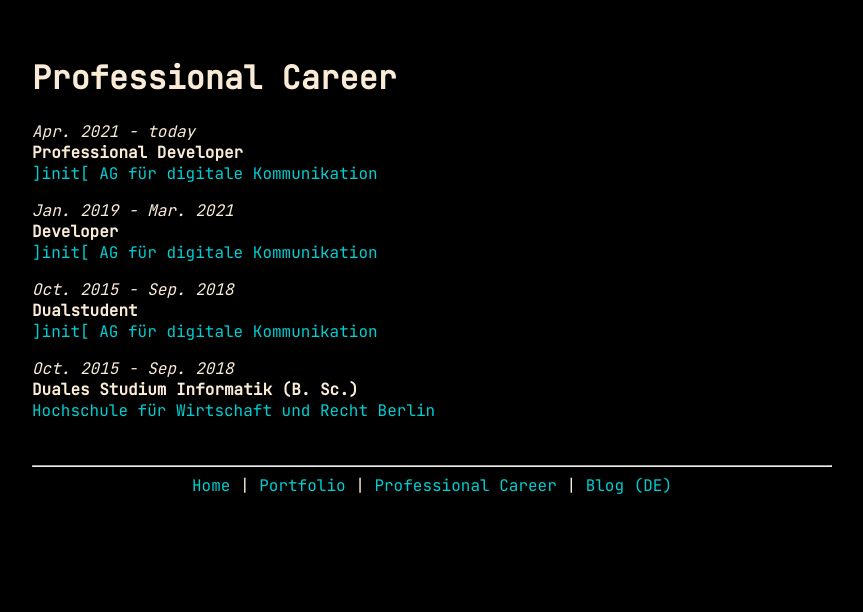
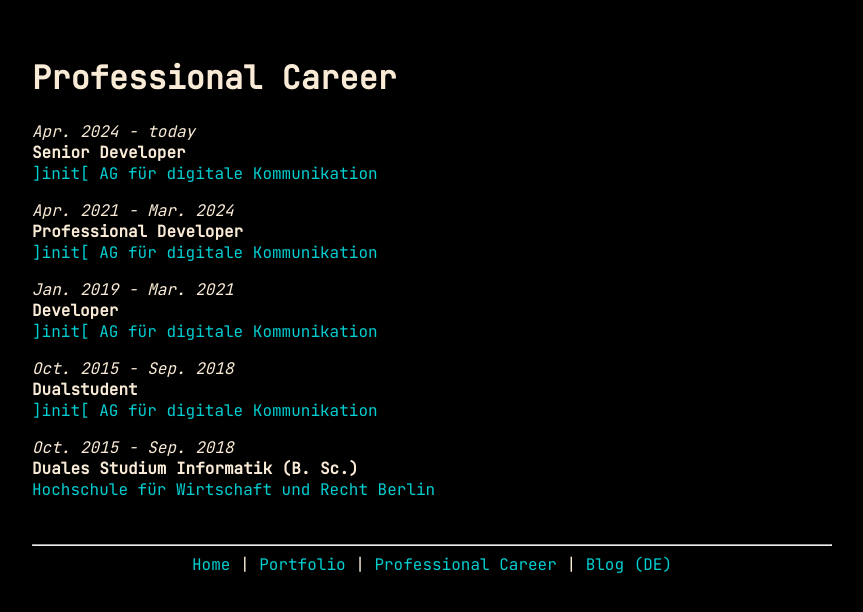
Before and after one commit to mhoellner/mhoellner.github.io, a Jekyll site: the page built from professional-career.md, in a window 1280 px wide. Shown: the top 612 px of the page, without its empty margins (208-1071 px from the left). Built offline with Jekyll 4.4.1, drawn with Linux system fonts in a browser that asks for light colours.

Commit message:
add promotion to senior developer

```diff
--- a/professional-career.md
+++ b/professional-career.md
@@ -5,7 +5,11 @@ title: Professional Career
 
 # Professional Career
 
-_Apr. 2021 - today_
+_Apr. 2024 - today_
+__Senior Developer__
+[\]init\[ AG für digitale Kommunikation](https://init.de/)
+
+_Apr. 2021 - Mar. 2024_
 __Professional Developer__
 [\]init\[ AG für digitale Kommunikation](https://init.de/)
 
```
